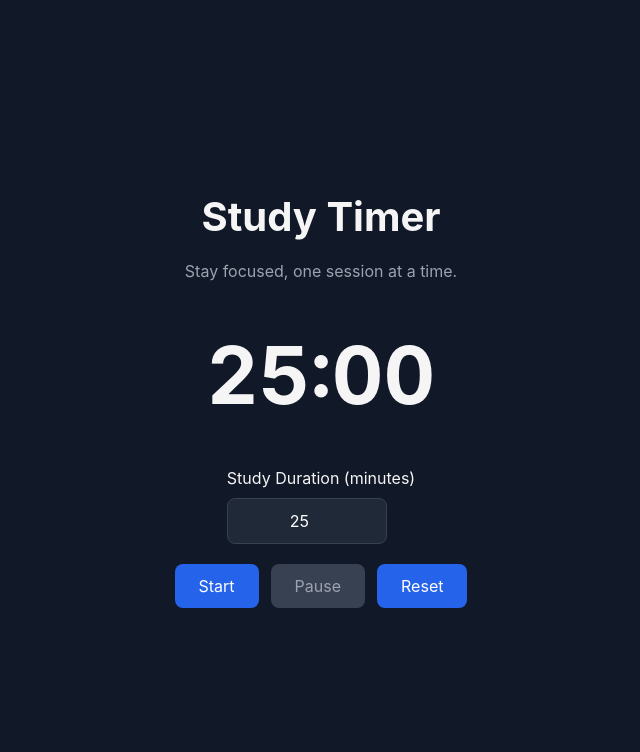
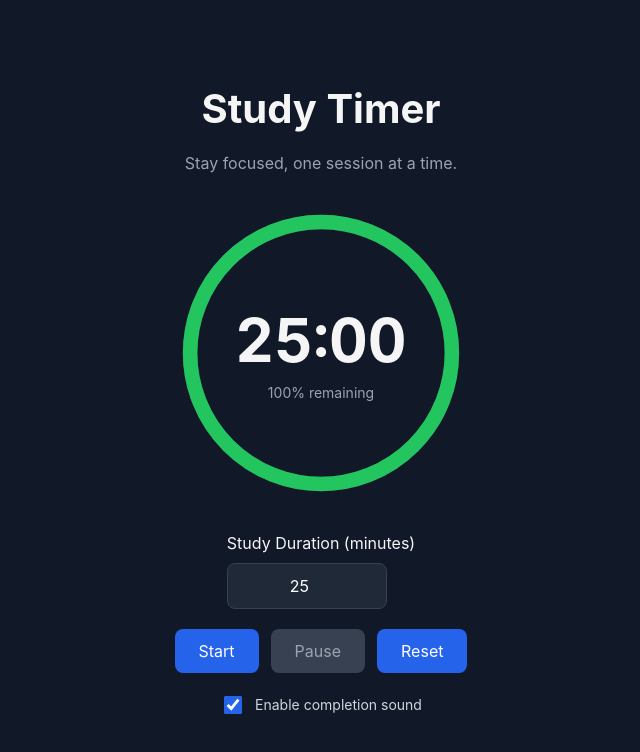
Before and after one commit to chrislff02/study-timer, a React (Vite) app: page / in a window 1280 px wide. Shown: the top 752 px of the page, without its empty margins (319-959 px from the left). Built offline with nearby package versions, Linux system fonts and the light colour scheme.

Commit message:
Add completion alarm and study session notifications

```diff
--- a/src/App.css
+++ b/src/App.css
@@ -120,3 +120,104 @@
   opacity: 0.5;
   cursor: not-allowed;
 }
+
+/* Completion notification */
+.completion-message {
+  padding: 16px 24px;
+  border: 1px solid #22c55e;
+  border-radius: 12px;
+  background-color: #14532d;
+  text-align: center;
+}
+
+.completion-message h3 {
+  margin: 0 0 8px;
+  color: #86efac;
+  font-size: 20px;
+}
+
+.completion-message p {
+  margin: 0;
+  color: #dcfce7;
+  font-size: 14px;
+}
+
+/* Sound toggle */
+.sound-settings {
+  display: flex;
+  justify-content: center;
+  align-items: center;
+}
+
+.sound-settings label {
+  display: flex;
+  align-items: center;
+  gap: 10px;
+  cursor: pointer;
+  color: #d1d5db;
+  font-size: 14px;
+}
+
+.sound-settings input {
+  width: 18px;
+  height: 18px;
+  accent-color: #2563eb;
+  cursor: pointer;
+}
+
+/* Circular timer container */
+.timer {
+  display: flex;
+  justify-content: center;
+  align-items: center;
+}
+
+.timer-circle {
+  position: relative;
+  width: 320px;
+  height: 320px;
+  max-width: 85vw;
+  max-height: 85vw;
+}
+
+.progress-ring {
+  width: 100%;
+  height: 100%;
+  transform: rotate(-90deg);
+}
+
+.progress-ring-background {
+  fill: none;
+  stroke: #374151;
+  stroke-width: 10;
+}
+
+.progress-ring-progress {
+  fill: none;
+  stroke-width: 10;
+  stroke-linecap: round;
+  transition:
+    stroke-dashoffset 0.25s linear,
+    stroke 0.3s ease;
+}
+
+.timer-display {
+  position: absolute;
+  inset: 0;
+  display: flex;
+  flex-direction: column;
+  align-items: center;
+  justify-content: center;
+}
+
+.timer-display h2 {
+  font-size: clamp(38px, 7vw, 60px);
+  margin: 0;
+  font-variant-numeric: tabular-nums;
+}
+
+.timer-display span {
+  font-size: 14px;
+  color: #9ca3af;
+  margin-top: 8px;
+}
--- a/src/App.tsx
+++ b/src/App.tsx
@@ -3,7 +3,53 @@ import "./App.css";
 
 const STORAGE_KEY = "study-timer-recent-durations";
 
+// Play a short alarm using the Web Audio API
+const playAlarm = async (audioContext: AudioContext) => {
+  try {
+    if (audioContext.state === "suspended") {
+      await audioContext.resume();
+    }
+
+    // Play three short tones
+    for (let i = 0; i < 3; i++) {
+      const oscillator = audioContext.createOscillator();
+      const gainNode = audioContext.createGain();
+
+      oscillator.type = "sine";
+      oscillator.frequency.value = 880;
+
+      oscillator.connect(gainNode);
+      gainNode.connect(audioContext.destination);
+
+      const startTime = audioContext.currentTime + i * 0.35;
+
+      gainNode.gain.setValueAtTime(0, startTime);
+      gainNode.gain.linearRampToValueAtTime(0.2, startTime + 0.02);
+      gainNode.gain.exponentialRampToValueAtTime(0.001, startTime + 0.25);
+
+      oscillator.start(startTime);
+      oscillator.stop(startTime + 0.25);
+    }
+  } catch (error) {
+    console.error("Unable to play alarm:", error);
+  }
+};
+
 function App() {
+  // Tracks whether a study session has finished
+  const [isComplete, setIsComplete] = useState<boolean>(false);
+
+  // Allows the user to enable or disable the alarm
+  const [soundEnabled, setSoundEnabled] = useState<boolean>(true);
+
+  // Keep track of the latest sound preference
+  const soundEnabledRef = useRef(soundEnabled);
+
+  // Update the ref whenever the sound preference changes
+  useEffect(() => {
+    soundEnabledRef.current = soundEnabled;
+  }, [soundEnabled]);
+
   // Duration selected by the user (in minutes)
   const [duration, setDuration] = useState<number>(25);
 
@@ -15,6 +61,9 @@ function App() {
 
   // Stores the exact timestamp when the timer should finish
   const endTimeRef = useRef<number | null>(null);
+
+  // Stores the audio context between renders
+  const audioContextRef = useRef<AudioContext | null>(null);
 
   // Load the four most recent study durations from localStorage
   const [recentDurations, setRecentDurations] = useState<number[]>(() => {
@@ -58,9 +107,9 @@ function App() {
 
       setTimeLeft(remaining);
 
-      // Stop automatically when the timer reaches zero
       if (remaining === 0) {
         setIsRunning(false);
+        setIsComplete(true);
         endTimeRef.current = null;
       }
     }, 250);
@@ -68,6 +117,15 @@ function App() {
     // Clean up the interval when paused or unmounted
     return () => window.clearInterval(interval);
   }, [isRunning]);
+
+  // Play the alarm once when the session finishes
+  useEffect(() => {
+    if (!isComplete) return;
+
+    if (soundEnabledRef.current && audioContextRef.current) {
+      void playAlarm(audioContextRef.current);
+    }
+  }, [isComplete]);
 
   // Save recent durations whenever the list changes
   useEffect(() => {
@@ -78,14 +136,14 @@ function App() {
     }
   }, [recentDurations]);
 
-  // Save recent durations whenever the list changes
+  // Update the browser tab title when the timer finishes
   useEffect(() => {
-    try {
-      localStorage.setItem(STORAGE_KEY, JSON.stringify(recentDurations));
-    } catch {
-      // Storage may be unavailable in some browser environments
-    }
-  }, [recentDurations]);
+    document.title = isComplete ? "⏰ Study Session Complete!" : "Study Timer";
+
+    return () => {
+      document.title = "Study Timer";
+    };
+  }, [isComplete]);
 
   // Remember a duration, keeping only the four most recent unique values
   const saveRecentDuration = (minutes: number) => {
@@ -99,14 +157,31 @@ function App() {
     });
   };
 
-  // Start or resume the timer
+  // Prepare audio when the user interacts with the timer
+  const prepareAudio = () => {
+    if (!audioContextRef.current) {
+      audioContextRef.current = new AudioContext();
+    }
+
+    if (audioContextRef.current.state === "suspended") {
+      void audioContextRef.current.resume().catch(console.error);
+    }
+  };
+
   const handleStart = () => {
     if (isRunning || timeLeft <= 0) return;
 
-    // Only remember valid durations when starting a fresh session
+    // Prepare audio after the user clicks Start
+    if (soundEnabled) {
+      prepareAudio();
+    }
+
+    // Save new study durations
     if (timeLeft === duration * 60 && duration >= 1) {
       saveRecentDuration(duration);
     }
+
+    setIsComplete(false);
 
     endTimeRef.current = Date.now() + timeLeft * 1000;
     setIsRunning(true);
@@ -126,14 +201,13 @@ function App() {
     setIsRunning(false);
   };
 
-  // Reset the timer to the selected duration
   const handleReset = () => {
     setIsRunning(false);
+    setIsComplete(false);
     endTimeRef.current = null;
     setTimeLeft(duration * 60);
   };
 
-  // Update the duration and reset the countdown
   const handleDurationChange = (value: number) => {
     const validDuration = Number.isFinite(value)
       ? Math.max(0, Math.min(1440, Math.trunc(value)))
@@ -142,6 +216,7 @@ function App() {
     setDuration(validDuration);
     setTimeLeft(validDuration * 60);
     setIsRunning(false);
+    setIsComplete(false);
     endTimeRef.current = null;
   };
 
@@ -155,14 +230,67 @@ function App() {
       .padStart(2, "0")}`;
   };
 
+  // Calculate the percentage of time remaining
+  const totalSeconds = duration * 60;
+
+  const progress = totalSeconds > 0 ? (timeLeft / totalSeconds) * 100 : 0;
+
+  // Change the timer color based on remaining time
+  const getTimerColor = () => {
+    if (progress > 50) return "#22c55e"; // Green
+    if (progress > 15) return "#eab308"; // Yellow
+    return "#ef4444"; // Red
+  };
+
+  const timerColor = getTimerColor();
+
+  // Calculate the circular progress indicator
+  const radius = 90;
+  const circumference = 2 * Math.PI * radius;
+
+  const strokeDashoffset = circumference - (progress / 100) * circumference;
+
   return (
     <div className="app">
       <h1>Study Timer</h1>
       <p>Stay focused, one session at a time.</p>
 
       <div className="timer">
-        <h2>{formatTime(timeLeft)}</h2>
+        <div className="timer-circle">
+          <svg className="progress-ring" viewBox="0 0 220 220">
+            {/* Background circle */}
+            <circle
+              className="progress-ring-background"
+              cx="110"
+              cy="110"
+              r={radius}
+            />
+
+            {/* Colored progress circle */}
+            <circle
+              className="progress-ring-progress"
+              cx="110"
+              cy="110"
+              r={radius}
+              stroke={timerColor}
+              strokeDasharray={circumference}
+              strokeDashoffset={strokeDashoffset}
+            />
+          </svg>
+
+          <div className="timer-display">
+            <h2>{formatTime(timeLeft)}</h2>
+            <span>{Math.round(progress)}% remaining</span>
+          </div>
+        </div>
       </div>
+
+      {isComplete && (
+        <div className="completion-message" role="status">
+          <h3>Study Session Complete!</h3>
+          <p>Great work! Your study session has finished.</p>
+        </div>
+      )}
 
       <div className="duration-input">
         <label htmlFor="duration">Study Duration (minutes)</label>
@@ -209,6 +337,16 @@ function App() {
 
         <button onClick={handleReset}>Reset</button>
       </div>
+      <div className="sound-settings">
+        <label>
+          <input
+            type="checkbox"
+            checked={soundEnabled}
+            onChange={(e) => setSoundEnabled(e.target.checked)}
+          />
+          Enable completion sound
+        </label>
+      </div>
     </div>
   );
 }
```
